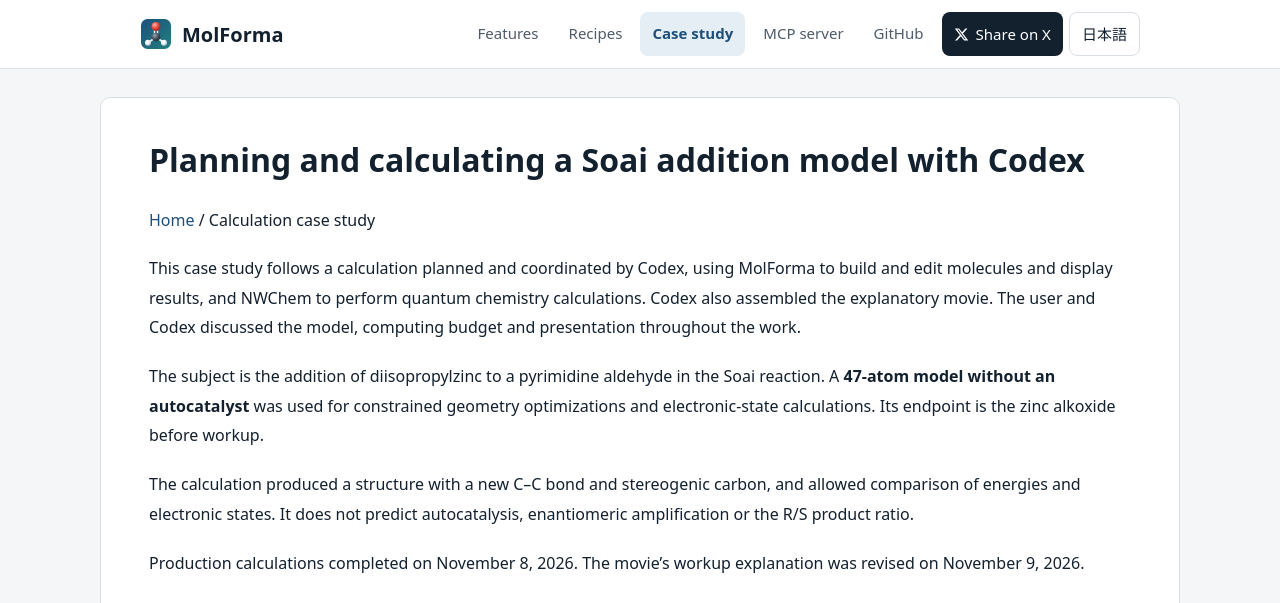
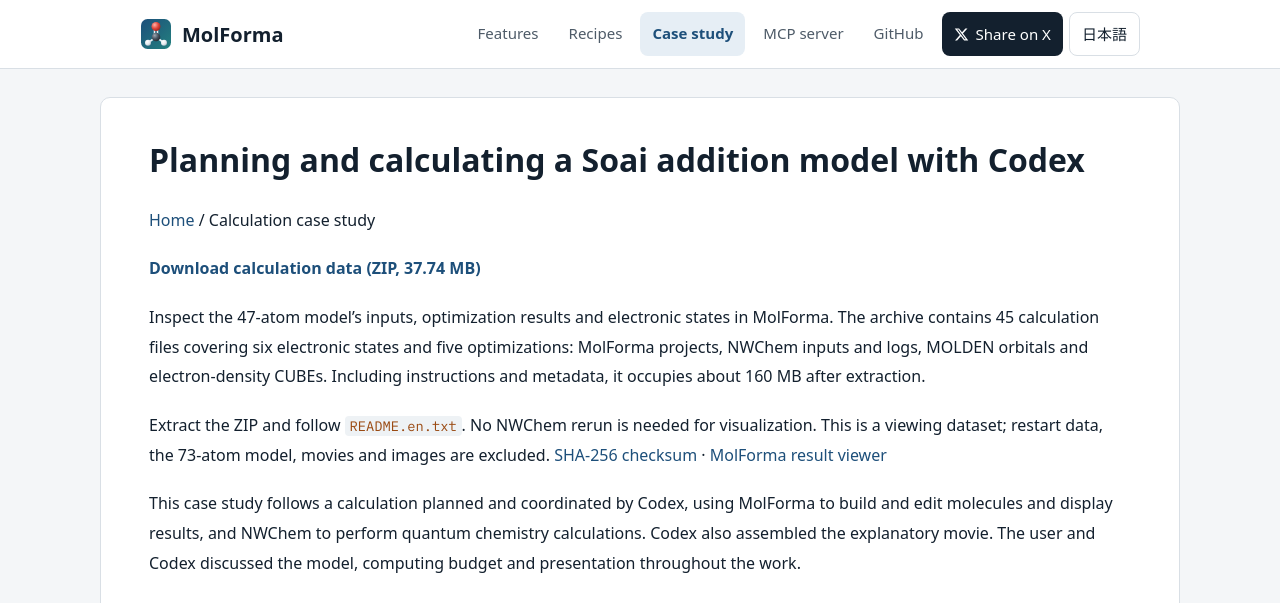
Before and after one commit to hnakada123/MolForma, a Jekyll site: the page built from docs/en/calculations/soai_addition.md, in a window 1280 px wide and 900 px high, cut to the strip 0-603 px from the top of the window. Built offline with Jekyll 4.4.1, drawn with Linux system fonts in a browser that asks for light colours; some web fonts are replaced; our own code applies the rules of GitHub Pages for plain Markdown files.

Commit message:
Link the 47-atom viewing dataset

```diff
--- a/docs/en/calculations/soai_addition.md
+++ b/docs/en/calculations/soai_addition.md
@@ -1,6 +1,12 @@
 # Planning and calculating a Soai addition model with Codex
 
 [Home](../index.html) / Calculation case study
+
+**[Download calculation data (ZIP, 37.74 MB)](https://github.com/hnakada123/MolForma/releases/download/soai-addition47-data-v1/soai_addition47_viewer_data_v1.zip)**
+
+Inspect the 47-atom model's inputs, optimization results and electronic states in MolForma. The archive contains 45 calculation files covering six electronic states and five optimizations: MolForma projects, NWChem inputs and logs, MOLDEN orbitals and electron-density CUBEs. Including instructions and metadata, it occupies about 160 MB after extraction.
+
+Extract the ZIP and follow `README.en.txt`. No NWChem rerun is needed for visualization. This is a viewing dataset; restart data, the 73-atom model, movies and images are excluded. [SHA-256 checksum](https://github.com/hnakada123/MolForma/releases/download/soai-addition47-data-v1/soai_addition47_viewer_data_v1.zip.sha256) · [MolForma result viewer](../features/results.md)
 
 This case study follows a calculation planned and coordinated by Codex, using MolForma to build and edit molecules and display results, and NWChem to perform quantum chemistry calculations. Codex also assembled the explanatory movie. The user and Codex discussed the model, computing budget and presentation throughout the work.
 
```
Also changed, not shown: docs/calculations/soai_addition.md (+6 -0 lines).
